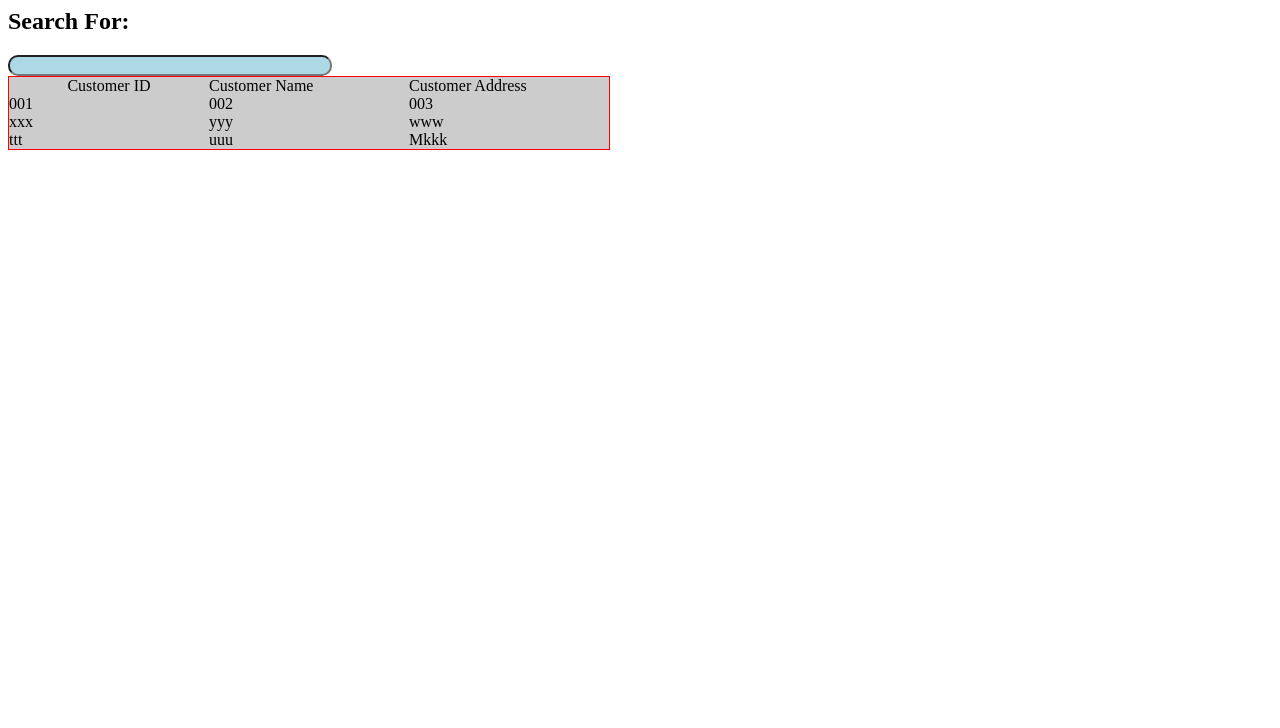
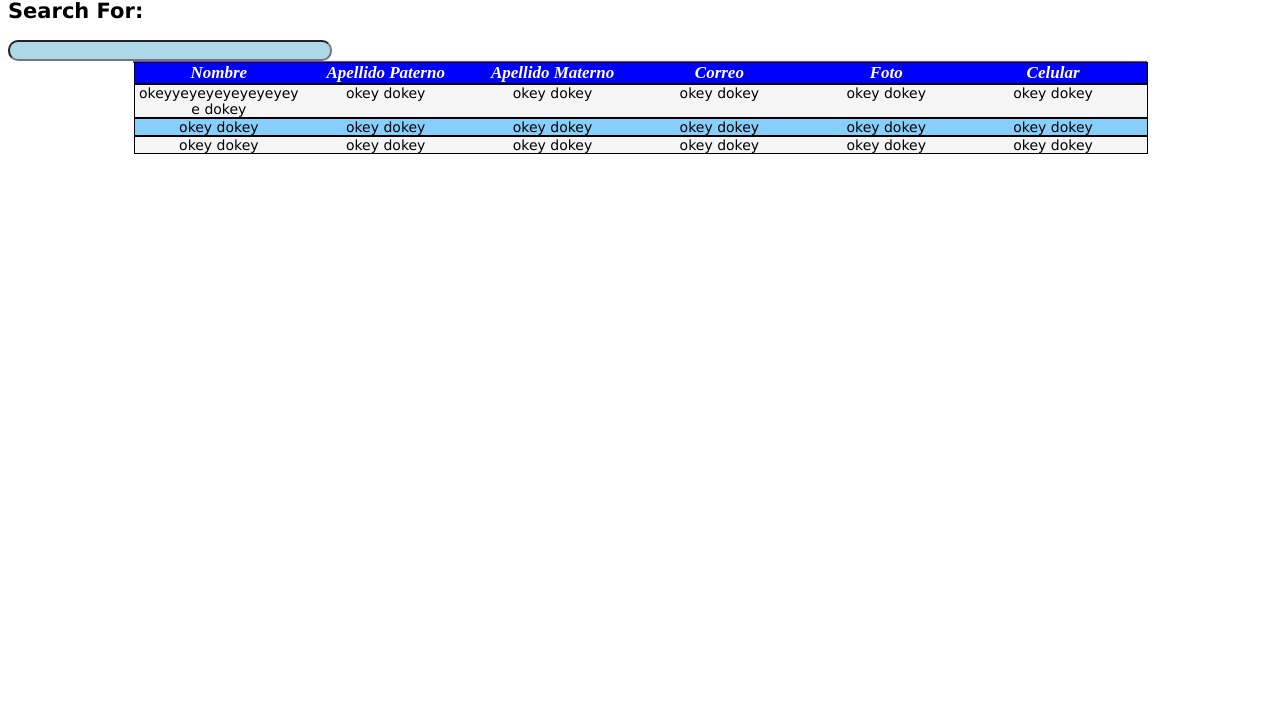
Before and after one commit to AlbertoPascal/Web-Projects, a plain HTML site: page Phone_book/index.html in a window 1280 px wide. Shown: the part 72-800 px from the top of the page. Drawn offline with Linux system fonts and the light colour scheme.

Commit message:
added table progress

```diff
--- a/Phone_book/css/style.css
+++ b/Phone_book/css/style.css
@@ -19,6 +19,53 @@
   .div-table-col {
     float: left; /* fix for  buggy browsers */
     display: table-column;
+    border:1px solid black;
     width: 200px;
     background-color: #ccc;
   }
+  .p-table{
+    margin:auto;
+    width:80%;
+    border: 1px solid blueviolet;
+  }
+  .p-row{
+    margin:auto;
+    float:left;
+    border:1px solid black;
+    width:100%;
+    text-align: center;
+  }
+  .p-row:nth-child(even){
+    background-color:  whitesmoke;
+}
+.p-row:nth-child(odd){
+    background-color: lightskyblue;
+}
+  .p-col{
+
+    width:16.5%;
+
+   float: left;
+    text-align: center;
+    word-wrap: break-word;
+
+  }
+ body{
+     font-size: 14px;
+     font-family: 'Lucida Sans', 'Lucida Sans Regular', 'Lucida Grande', 'Lucida Sans Unicode', Geneva, Verdana, sans-serif;
+ }
+  #table_header{
+
+      font-size: 17px;
+      font-family:'Times New Roman', Times, serif;
+      color:white;
+      background-color: blue;
+      font-weight: bold;
+      font-style: italic;
+  }
+  .center {
+    display: block;
+    margin-left: auto;
+    margin-right: auto;
+    width: 80%;
+  }
--- a/Phone_book/index.html
+++ b/Phone_book/index.html
@@ -10,29 +10,92 @@
       <h1>Pascal's Phonebook</h1>
       <h2>Search For: </h2>
       <input type="email" id="email" name="email">
-      <div class="div-table">
-        <div class="div-table-row">
-           <div class="div-table-col" align="center">Customer ID</div>
-           <div  class="div-table-col">Customer Name</div>
-           <div  class="div-table-col">Customer Address</div>
+
+
+    </div>
+
+    <div class = "p-table center">
+        <div class = "p-row" id = "table_header">
+            <div class = "p-col">
+                Nombre
+            </div>
+            <div class = "p-col">
+                Apellido Paterno
+            </div>
+            <div class = "p-col">
+                Apellido Materno
+            </div>
+            <div class = "p-col">
+                Correo
+            </div>
+            <div class = "p-col">
+                Foto
+            </div>
+            <div class = "p-col">
+                Celular
+            </div>
         </div>
-       <div class="div-table-row">
-             <div class="div-table-col">001</div>
-           <div class="div-table-col">002</div>
-           <div class="div-table-col">003</div>
-       </div>
-       <div class="div-table-row">
-           <div class="div-table-col">xxx</div>
-           <div class="div-table-col">yyy</div>
-           <div class="div-table-col">www</div>
-      </div>
-       <div class="div-table-row">
-           <div class="div-table-col">ttt</div>
-           <div class="div-table-col">uuu</div>
-           <div class="div-table-col">Mkkk</div>
-      </div>
+        <div class = "p-row odd_row">
+            <div class = "p-col">
+                okeyyeyeyeyeyeyeyeye dokey
+            </div>
+            <div class = "p-col">
+                okey dokey
+            </div>
+            <div class = "p-col">
+                okey dokey
+            </div>
+            <div class = "p-col">
+                okey dokey
+            </div>
+            <div class = "p-col">
+                okey dokey
+            </div>
+            <div class = "p-col">
+                okey dokey
+            </div>
+        </div>
+        <div class = "p-row even_row">
+            <div class = "p-col">
+                okey dokey
+            </div>
+            <div class = "p-col">
+                okey dokey
+            </div>
+            <div class = "p-col">
+                okey dokey
+            </div>
+            <div class = "p-col">
+                okey dokey
+            </div>
+            <div class = "p-col">
+                okey dokey
+            </div>
+            <div class = "p-col">
+                okey dokey
+            </div>
+        </div>
+        <div class = "p-row">
+            <div class = "p-col">
+                okey dokey
+            </div>
+            <div class = "p-col">
+                okey dokey
+            </div>
+            <div class = "p-col">
+                okey dokey
+            </div>
+            <div class = "p-col">
+                okey dokey
+            </div>
+            <div class = "p-col">
+                okey dokey
+            </div>
+            <div class = "p-col">
+                okey dokey
+            </div>
 
- </div>
+        </div>
     </div>
   </body>
 </html>
```
